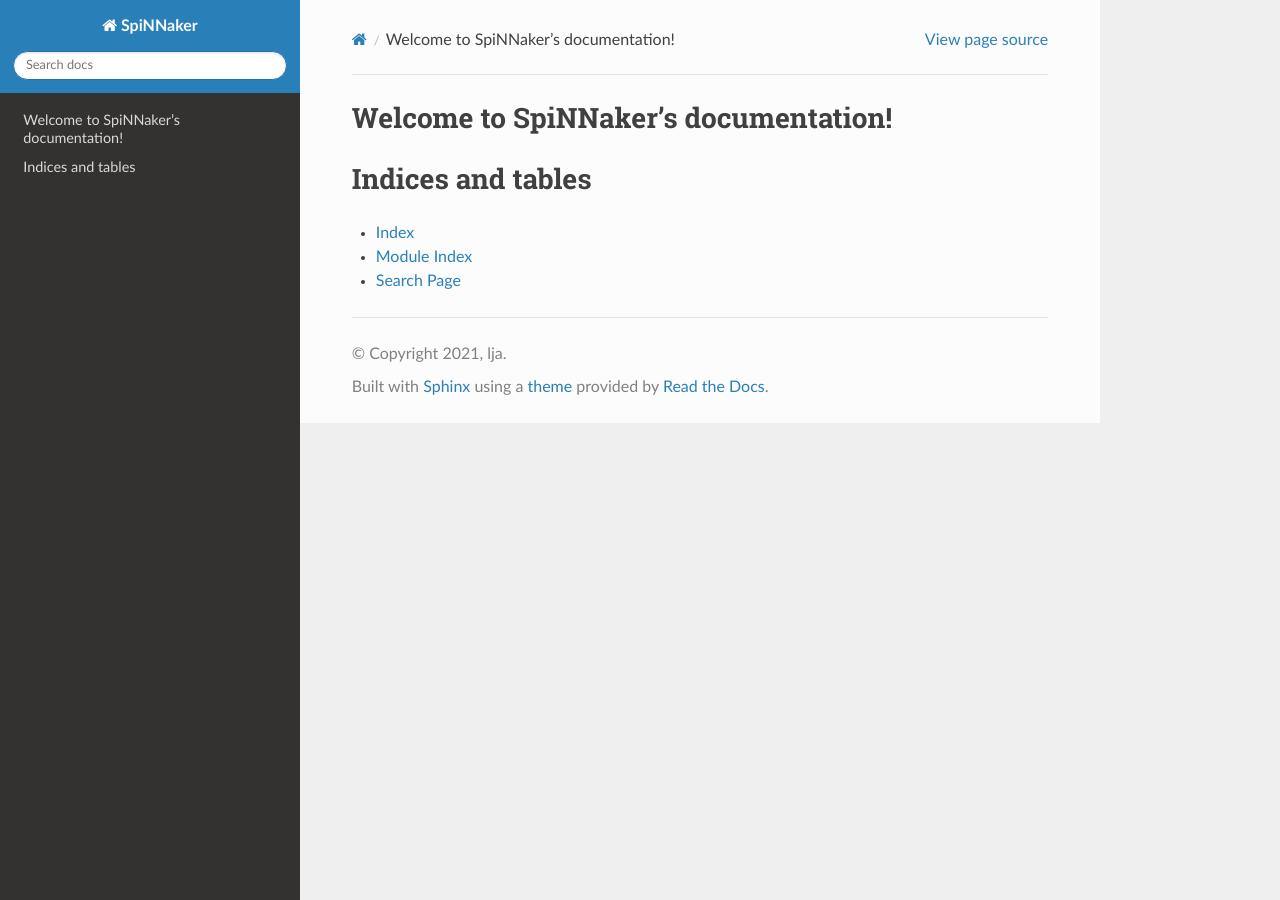
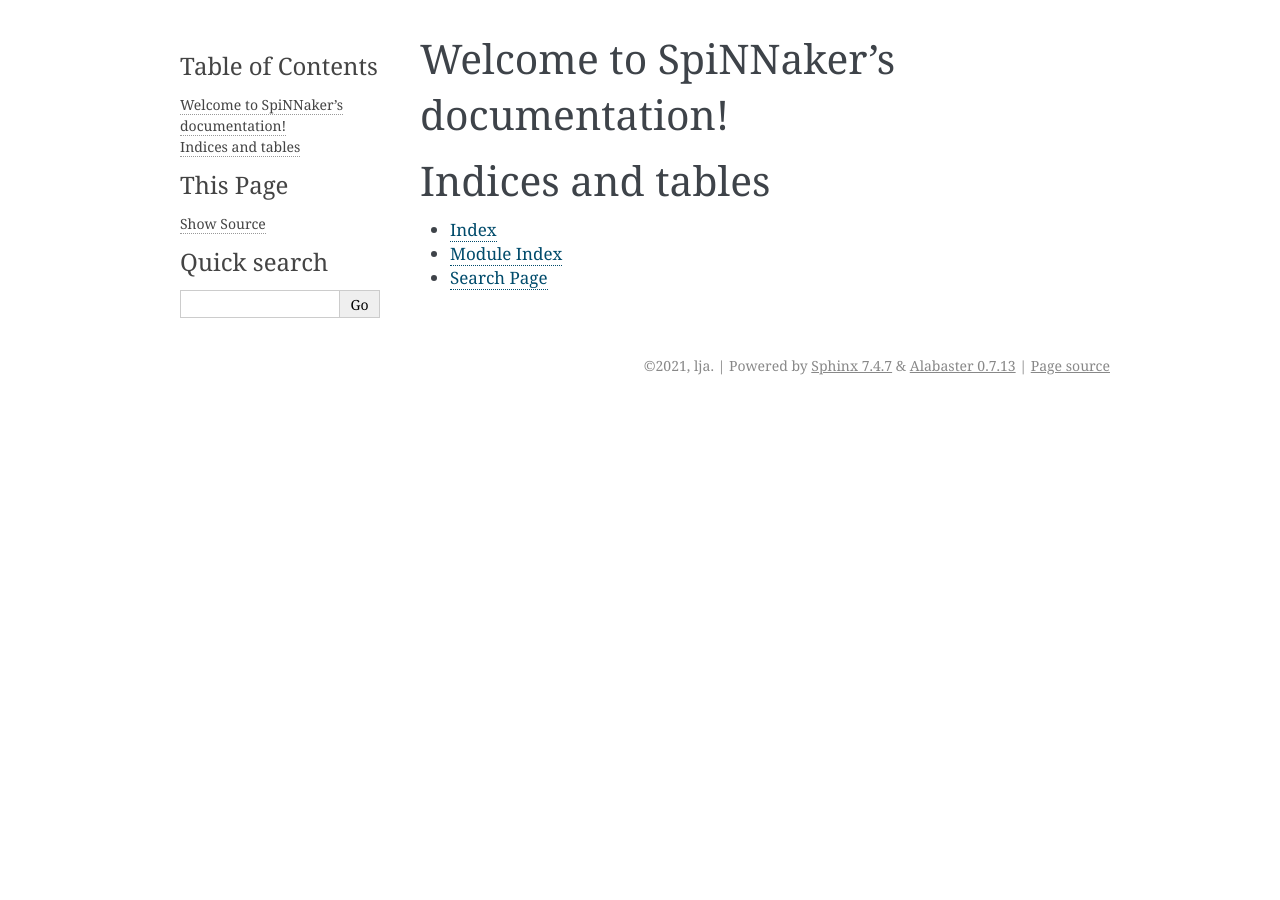
Before and after one commit to jazzalin/spinnaker-tutorial, a Sphinx documentation site: the page built from docs/source/index.rst, in a window 1280 px wide. Built offline with Sphinx 7.4.7, drawn with Linux system fonts in a browser that asks for light colours; pages that are not in the unit, such as notebooks, are missing from menus.

Commit message:
Edit theme

```diff
--- a/docs/source/conf.py
+++ b/docs/source/conf.py
@@ -27,7 +27,7 @@
 # Add any Sphinx extension module names here, as strings. They can be
 # extensions coming with Sphinx (named 'sphinx.ext.*') or your custom
 # ones.
-extensions = ['myst_parser']
+extensions = ["myst_parser"]
 
 # Add any paths that contain templates here, relative to this directory.
 templates_path = ['_templates']
@@ -42,8 +42,6 @@
 
 # The theme to use for HTML and HTML Help pages.  See the documentation for
 # a list of builtin themes.
-#
-html_theme = 'sphinx_rtd_theme'
 
 # Add any paths that contain custom static files (such as style sheets) here,
 # relative to this directory. They are copied after the builtin static files,
```
